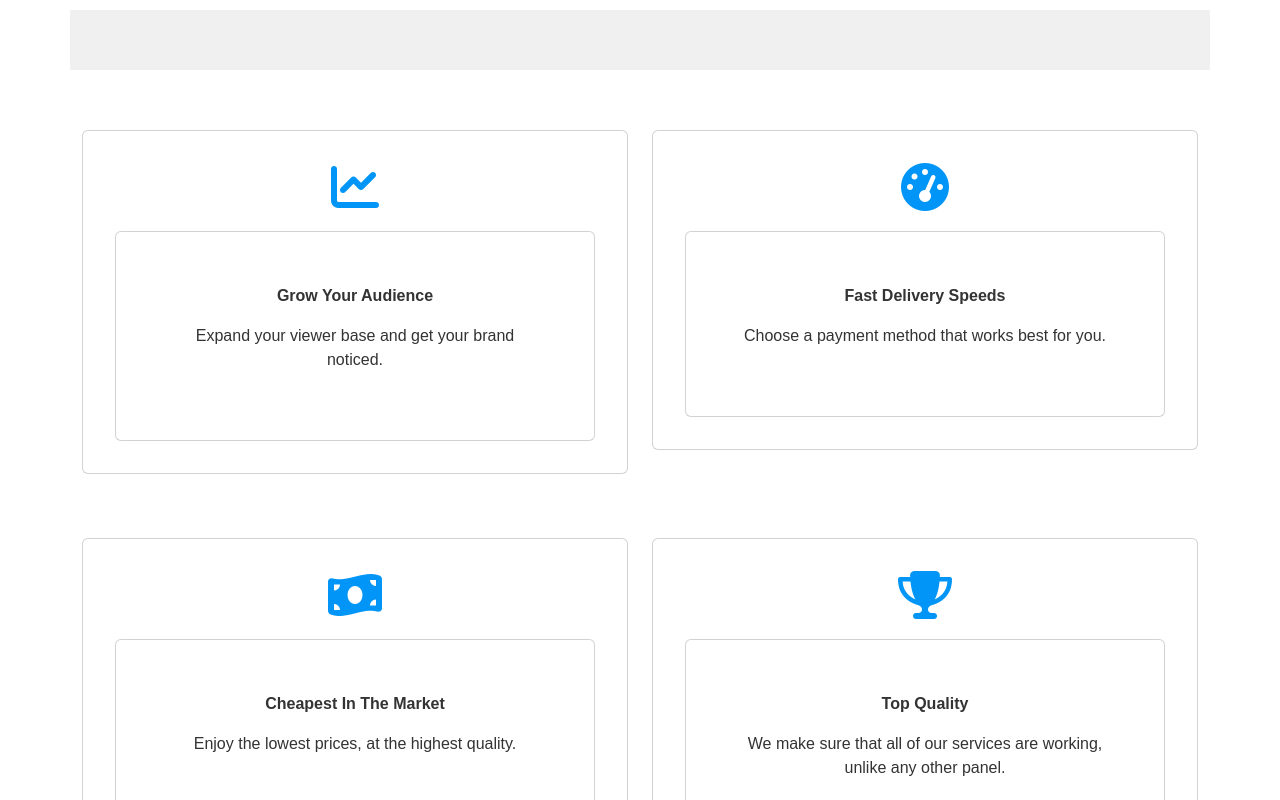
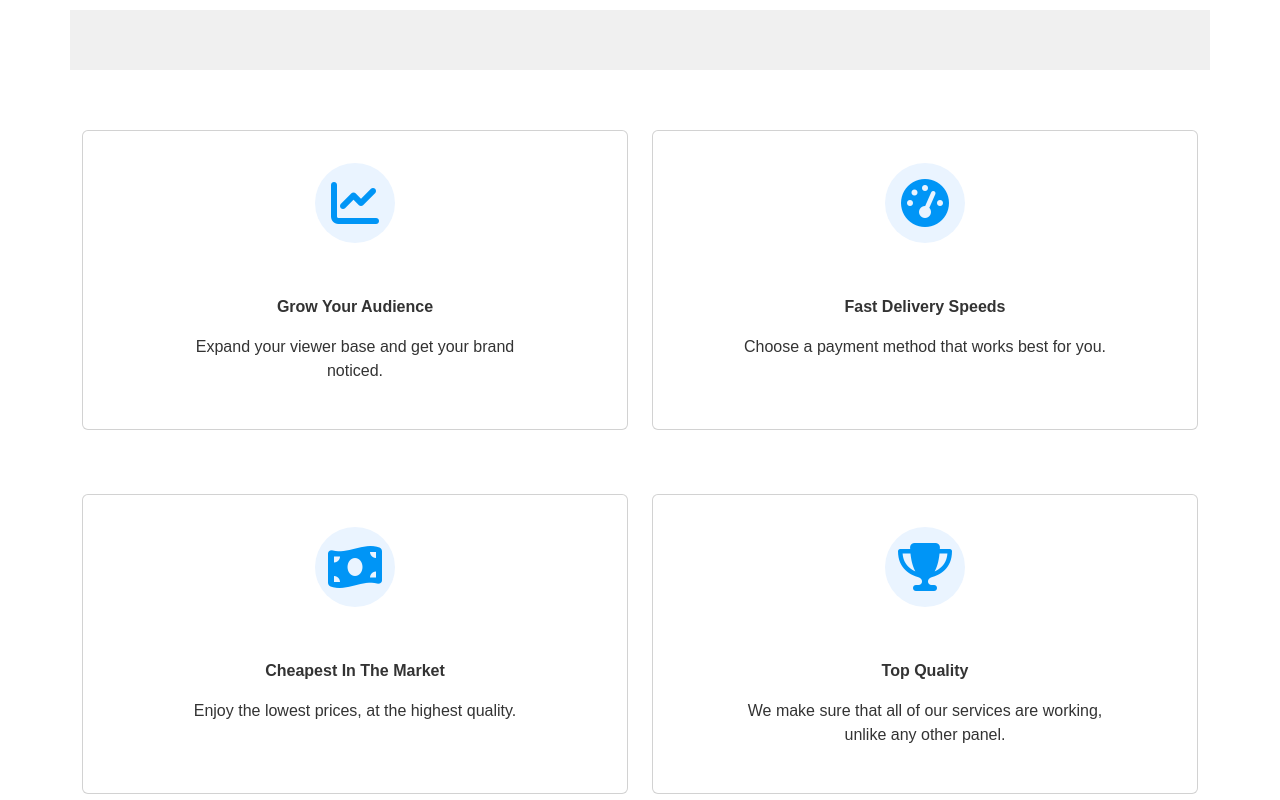
Before and after one commit to conor-timmis/Boostgram, a React (Vite) app in the folder boostgram/: page / in a window 1280 px wide. Shown: the part 1200-2000 px from the top of the page. Built offline with nearby package versions, Linux system fonts and the light colour scheme.

Commit message:
Style feature containers & icons

```diff
--- a/boostgram/src/components/LandingPage.css
+++ b/boostgram/src/components/LandingPage.css
@@ -6,7 +6,7 @@
 /* Background section (Login Section) */
 .bg-section {
     background: #f5f5f5;
-    background-image: url('path_to_your_image');
+    background-image: url('placeholder.jpg');
     background-size: cover;
     background-position: center;
 }
@@ -50,26 +50,61 @@
     padding: 20px;
 }
 
+/* Flexbox to ensure equal height */
+.block-features__wrapper {
+    display: flex;
+    flex-direction: column;
+    justify-content: space-between;
+    height: 100%;
+    max-height: 300px;
+}
+
+/* Feature Card */
+.card.features-card {
+    display: flex;
+    flex-direction: column;
+    height: 100%;
+    border: none;
+    background: none;
+}
+
+/* Center the icon horizontally and vertically */
 .block-features__card-icon {
     display: flex;
     align-items: center;
     justify-content: center;
     margin-bottom: 20px;
     font-size: 3rem;
+    height: 80px;
+    width: 80px;
+    background: #eaf4ff;
+    border-radius: 50%;
+    margin: 0 auto;
 }
 
+/* Content styling */
 .block-features__card-content {
     padding: 20px;
     text-align: center;
+    flex-grow: 1;
+    display: flex;
+    flex-direction: column;
+    justify-content: space-between;
+    border: none;
 }
 
 .block-features__card-content p {
     color: #333;
     font-size: 1rem;
+    overflow: hidden;
+    text-overflow: ellipsis;
 }
 
-.features-card__preview {
-    text-align: center;
+/* Limit text length with line-clamp */
+.block-features__card-content p:last-child {
+    display: -webkit-box;
+    -webkit-box-orient: vertical;
+    overflow: hidden;
 }
 
 /* Footer */
```
